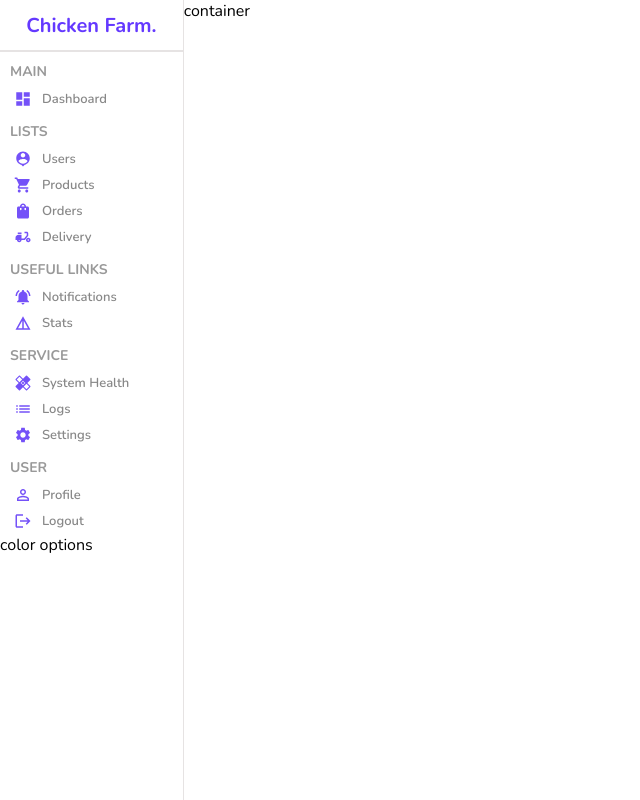
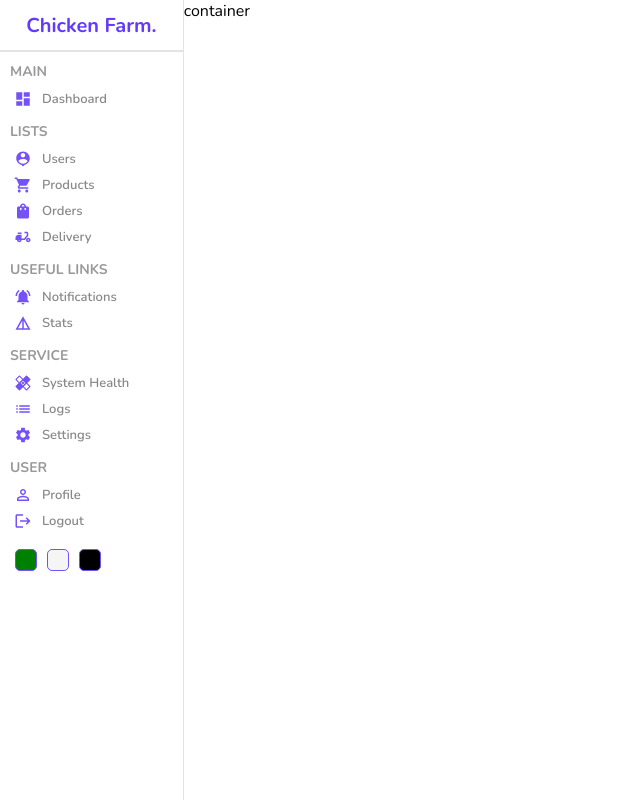
Before and after one commit to dipanc1/react-admin-dashboard, a React (Create React App) app: page / in a window 1280 px wide. Shown: the whole page, without its empty margins (0-640 px from the left). Built offline with nearby package versions, Linux system fonts and the light colour scheme; the HTML template or start-up script is replaced by a standard one.

Commit message:
sidebar bottom portion css

```diff
--- a/src/components/sidebar/Sidebar.jsx
+++ b/src/components/sidebar/Sidebar.jsx
@@ -68,7 +68,11 @@ const Sidebar = () => {
           </li>
         </ul>
       </div>
-      <div className="bottom">color options</div>
+      <div className="bottom">
+        <div className="colorOption"></div>
+        <div className="colorOption"></div>
+        <div className="colorOption"></div>
+      </div>
     </div>
   )
 }
--- a/src/components/sidebar/sidebar.scss
+++ b/src/components/sidebar/sidebar.scss
@@ -52,4 +52,26 @@
             }
         }
     }
+    .bottom {
+        display: flex;
+        align-items: center;
+        margin: 10px;
+        .colorOption {
+            margin: 5px;
+            width: 20px;
+            height: 20px;
+            border-radius: 5px;
+            border: 1px solid #7451f8;
+            cursor: pointer;
+            &:nth-child(1) {
+                background-color: green;
+            }
+            &:nth-child(2) {
+                background-color: whitesmoke;
+            }
+            &:nth-child(3) {
+                background-color: black;
+            }
+        }
+    }
 }
```
